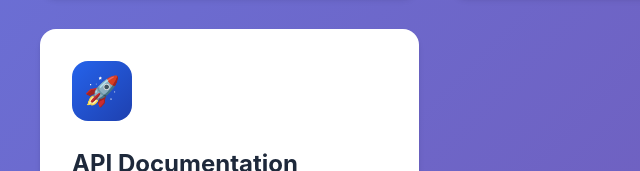
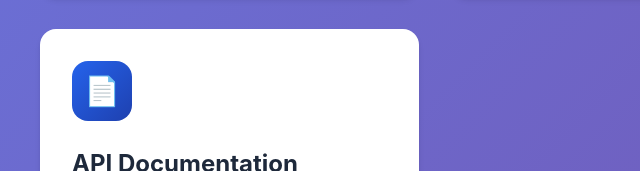
Before and after one commit to stephendelaney/stephendelaney.github.io, a plain HTML site: page index.html in a window 1280 px wide. Shown: the part 1050-1221 px from the top of the page, 0-640 px from the left. Drawn offline with Linux system fonts and the light colour scheme.

Commit message:
Change API Documentation icon to document emoji

```diff
--- a/index.html
+++ b/index.html
@@ -291,7 +291,7 @@
                     </a>
 
                     <a href="/APIDocumentation/ctp-core-apis-redoc.html" class="project-card">
-                        <div class="project-icon">🚀</div>
+                        <div class="project-icon">📄</div>
                         <h2>API Documentation Example</h2>
                         <p>Example of AI Generation API Documentation built to OpenAPI standards from a source older API documentation. Underlying created .yaml can be put into Swagger for API play.</p>
                         <span class="project-link">View API Docs</span>
```
